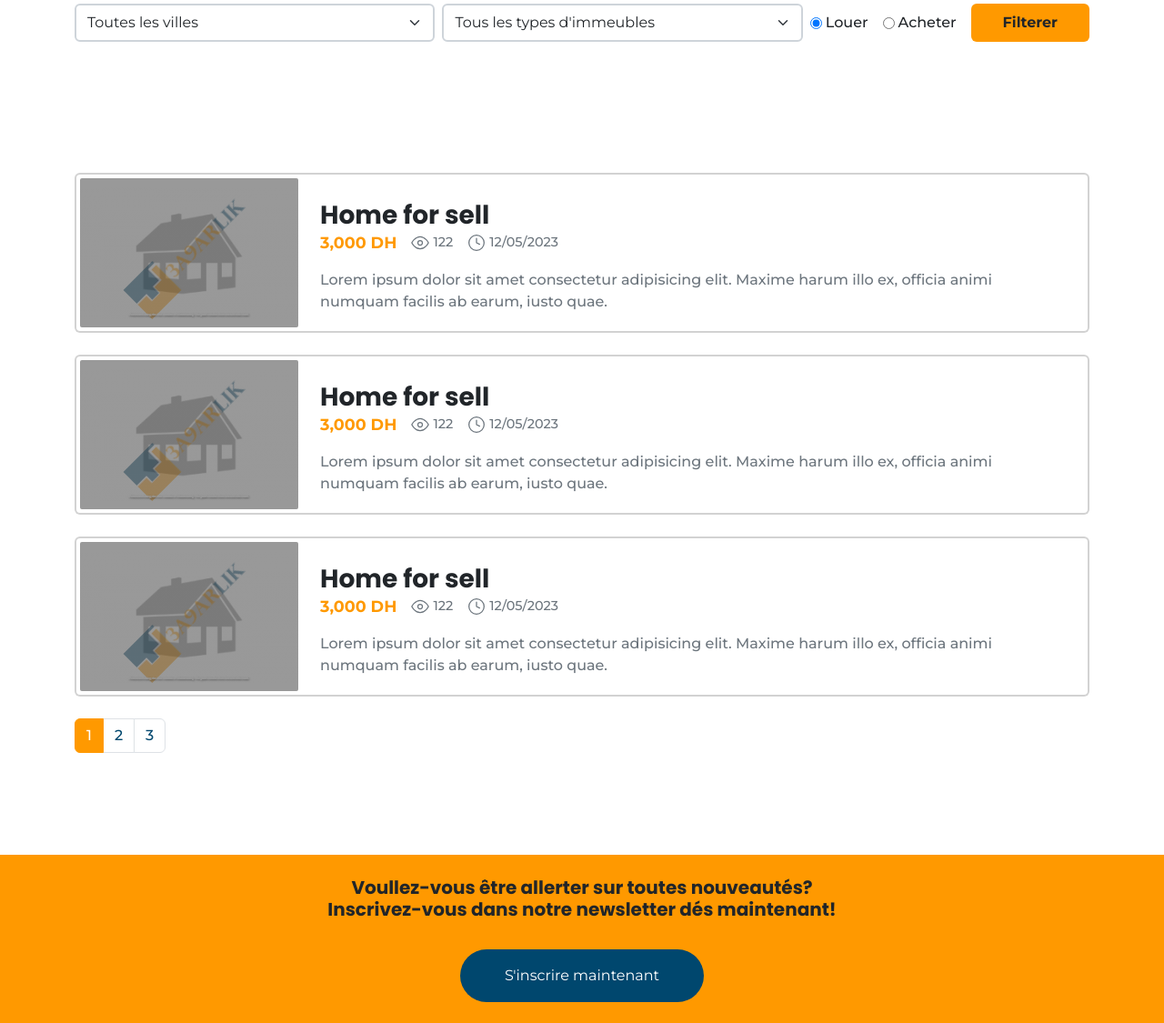
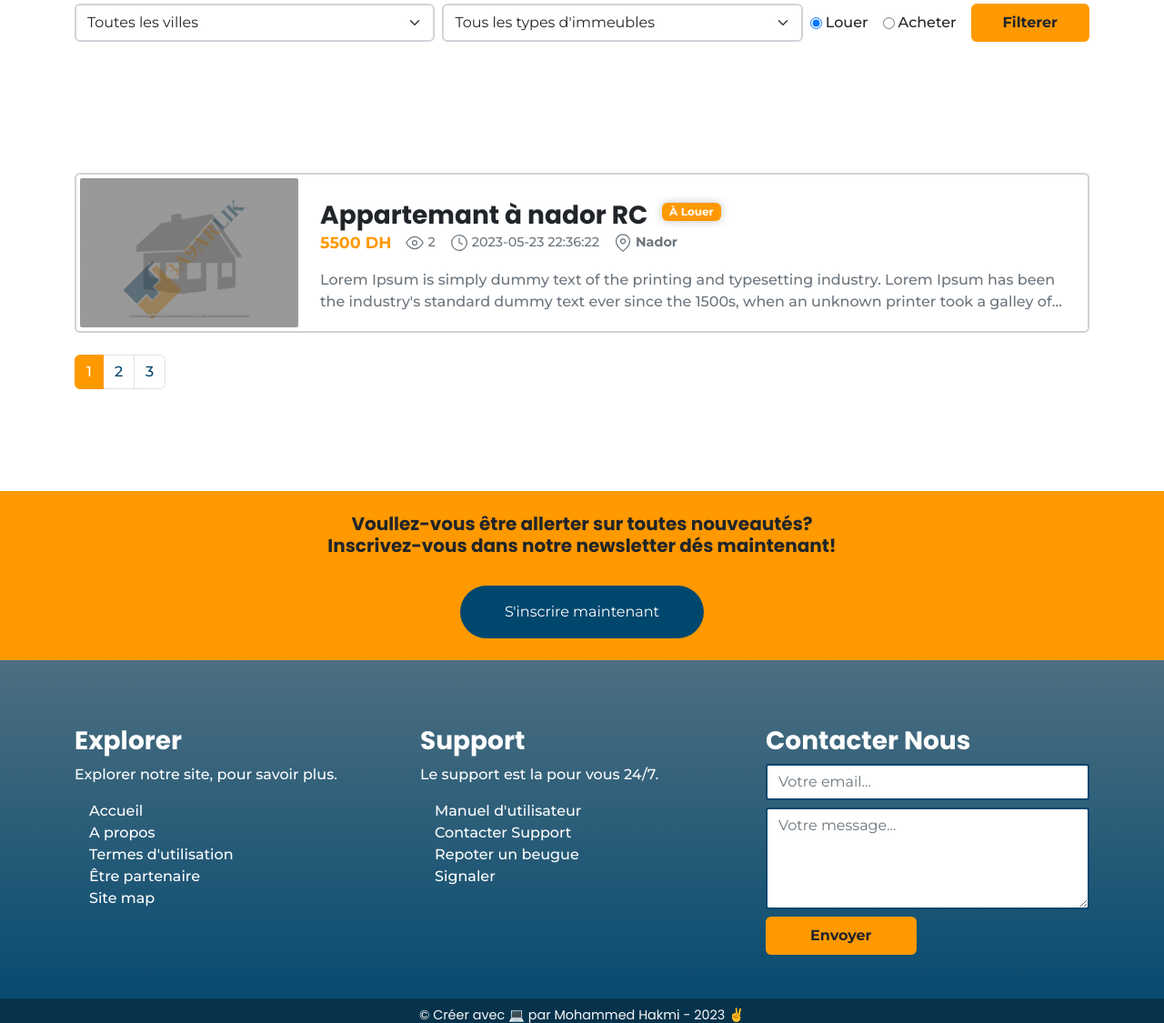
Before and after one commit to Simo672K/3a9arlik-app, a PHP site: page /posts.php in a window 1280 px wide. Shown: the part 315-1440 px from the top of the page at 91% size. Run offline with PHP 8.4, Linux system fonts and the light colour scheme; data comes from the database, SQL or seed files in the repository; both versions use the stored data as it was after the commit.

Commit message:
displaying posts cards with data

```diff
--- a/core/classes.php
+++ b/core/classes.php
@@ -53,7 +53,8 @@ class Post{
   static $result;
 
   public static function get_all_posts($limiter=null){
-    Post::$result= DBhandler::get_result("SELECT * FROM " . POST_TABLE);
+    Post::$result= DBhandler::get_result("SELECT post_title, post_description, post_price, post_views, post_added, post_images, post_type, city_name as post_city FROM "
+    . POST_TABLE . " INNER JOIN city on post.post_city_id= city.city_id");
   }
 
   public static function create_post($values){
--- a/posts.php
+++ b/posts.php
@@ -1,6 +1,8 @@
 <?php
   require_once("core/init_session.php");
   require_once("core/classes.php");
+
+  Post::get_all_posts();
 ?>
 
 <!DOCTYPE html>
@@ -55,102 +57,40 @@
           <button type="submit" name="submit" class="btn cta-btn d-flex align-items-center">
             Filterer
           </button>
-          <!-- <div class="dropdown">
-            <button class="btn no-indecator rounded-pill border-custom me-2" type="button" data-bs-toggle="dropdown" aria-expanded="false" type="button">
-              <i class="fa-solid fa-filter"></i>
-            </button>
-            <ul class="dropdown-menu dropdown-menu-end pt-3" style="width: 20rem;">
-              <li class="px-3">
-                <input type="checkbox" name="" id="enablePriceFilter">
-                <label class="ms-2" for="enablePriceFilter">Activer le filtrage par prix.</label>
-              </li>
-              <li><hr class="dropdown-divider"></li>
-              <li class="px-3 mb-2 text-muted" style="font-size: 0.9rem;">
-                Choisir un prix:
-              </li>
-              <li class="range mb-3 px-3">
-                <div class="range-slider">
-                  <span class="range-selected"></span>
-                </div>
-                <div class="range-input">
-                  <input type="range" class="min" min="0" max="1000" value="0" step="10">
-                  <input type="range" class="max" min="0" max="1000" value="1000" step="10">
-                </div>
-                <div class="range-price">
-                  <input type="hidden" name="min-prix" value="0">
-                  <input type="hidden" name="max-prix" value="1000">
-                </div>
-              </li>
-              <li><hr class="dropdown-divider"></li>
-              <li class="px-3">
-                <p class="mb-0">Prix: <span id="min-prix">0</span>~<span id="max-prix">0</span> MAD</p>
-              </li>
-            </ul>
-          </div> -->
         </form>
       </div>
       <div class="py-5"></div>
+      <?php foreach(Post::$result as $key=>$value) {?>
       <div class="card flex-row p-1 mb-4 card-result">
         <div class="bg-placeholder overflow-hidden">
+          <?php if($value["post_images"]){?>
           <img
             class="card-img-left rounded"
           />
+          <?php }?>
         </div>
         <div class="card-body px-4 py-3">
-          <h3 class="card-title mb-0 poppins mt-2 fw-bold">Home for sell</h3>
-          <p class="card-text mb-3 text-muted text-small d-flex align-items-center">
-            <span class="fw-bold" style="color: var(--secondary-color); font-size: 1.1rem;">3,000 DH</span>
-            <span class="d-flex align-items-center"><i data-feather="eye" class="me-1 ms-3"></i>122</span>
-            <span class="d-flex align-items-center"><i data-feather="clock" class="me-1 ms-3"></i>12/05/2023</span>
-          </p>
+          <div class="d-flex align-items-center">
+            <h3 class="card-title mb-0 poppins mt-2 fw-bold">
+            <?php echo $value["post_title"]?>
+            </h3>
+            <span class="badge ms-3" style="background-color: var(--secondary-color);font-weight: 700;box-shadow: 0px 0px 10px #66666666;">
+              À <?php echo $value["post_type"]?>
+            </span>
+          </div>
+          <div class="card-text mb-3 text-muted text-small d-flex align-items-center">
+            <span class="fw-bold" style="color: var(--secondary-color); font-size: 1.1rem;"><?php echo $value["post_price"]?> DH</span>
+            <span class="d-flex align-items-center ms-3"><i data-feather="eye" class="me-1"></i><?php echo $value["post_views"]?></span>
+            <span class="d-flex align-items-center ms-3"><i data-feather="clock" class="me-1"></i><?php echo $value["post_added"]?></span>
+            <span class="d-flex align-items-center ms-3 fw-bold"><i data-feather="map-pin" class="me-1"></i><?php echo $value["post_city"]?></span>
+          </div>
 
-          <p class="card-text text-body text-muted">
-            Lorem ipsum dolor sit amet consectetur adipisicing elit. Maxime harum
-            illo ex, officia animi numquam facilis ab earum, iusto quae.
+          <p class="card-text text-body text-muted"style="overflow: hidden;text-overflow: ellipsis;display: -webkit-box;-webkit-line-clamp: 2;-webkit-box-orient: vertical;">
+            <?php echo $value["post_description"]?>
           </p>
         </div>
       </div>
-      <div class="card flex-row p-1 mb-4 card-result">
-        <div class="bg-placeholder overflow-hidden">
-          <img
-            class="card-img-left rounded"
-          />
-        </div>
-        <div class="card-body px-4 py-3">
-          <h3 class="card-title mb-0 poppins mt-2 fw-bold">Home for sell</h3>
-          <p class="card-text mb-3 text-muted text-small d-flex align-items-center">
-            <span class="fw-bold" style="color: var(--secondary-color); font-size: 1.1rem;">3,000 DH</span>
-            <span class="d-flex align-items-center"><i data-feather="eye" class="me-1 ms-3"></i>122</span>
-            <span class="d-flex align-items-center"><i data-feather="clock" class="me-1 ms-3"></i>12/05/2023</span>
-          </p>
-
-          <p class="card-text text-body text-muted">
-            Lorem ipsum dolor sit amet consectetur adipisicing elit. Maxime harum
-            illo ex, officia animi numquam facilis ab earum, iusto quae.
-          </p>
-        </div>
-      </div>
-      <div class="card flex-row p-1 mb-4 card-result">
-        <div class="bg-placeholder overflow-hidden">
-          <img
-            class="card-img-left rounded"
-          />
-        </div>
-        <div class="card-body px-4 py-3">
-          <h3 class="card-title mb-0 poppins mt-2 fw-bold">Home for sell</h3>
-          <p class="card-text mb-3 text-muted text-small d-flex align-items-center">
-            <span class="fw-bold" style="color: var(--secondary-color); font-size: 1.1rem;">3,000 DH</span>
-            <span class="d-flex align-items-center"><i data-feather="eye" class="me-1 ms-3"></i>122</span>
-            <span class="d-flex align-items-center"><i data-feather="clock" class="me-1 ms-3"></i>12/05/2023</span>
-          </p>
-
-          <p class="card-text text-body text-muted">
-            Lorem ipsum dolor sit amet consectetur adipisicing elit. Maxime harum
-            illo ex, officia animi numquam facilis ab earum, iusto quae.
-          </p>
-        </div>
-      </div>
-
+      <?php }?>
       <nav aria-label="Page navigation example">
         <ul class="pagination">
           <li class="page-item active"><a class="page-link" href="#">1</a></li>
@@ -179,34 +119,6 @@
         navBar.classList.remove("shrink");
       }
     });
-
-    // let rangeMin = 100;
-    // const range = document.querySelector(".range-selected");
-    // const rangeInput = document.querySelectorAll(".range-input input");
-    // const rangePrice = document.querySelectorAll(".range-price input");
-    // const minPrix = document.getElementById("min-prix");
-    // const maxPrix = document.getElementById("max-prix");
-
-    // rangeInput.forEach((input) => {
-    //   input.addEventListener("input", (e) => {
-    //     let minRange = parseInt(rangeInput[0].value);
-    //     let maxRange = parseInt(rangeInput[1].value);
-    //     if (maxRange - minRange < rangeMin) {
-    //       if (e.target.className === "min") {
-    //         rangeInput[0].value = maxRange - rangeMin;
-    //       } else {
-    //         rangeInput[1].value = minRange + rangeMin;
-    //       }
-    //     } else {
-    //       rangePrice[0].value = minRange;
-    //       rangePrice[1].value = maxRange;
-    //       range.style.left = (minRange / rangeInput[0].max) * 100 + "%";
-    //       range.style.right = 100 - (maxRange / rangeInput[1].max) * 100 + "%";
-    //       minPrix.textContent = rangePrice[0].value;
-    //       maxPrix.textContent = rangePrice[1].value;
-    //     }
-    //   });
-    // });
   </script>
 </body>
 
```
Also changed, not shown: seed/estates_db.sql (+11 -4 lines).
